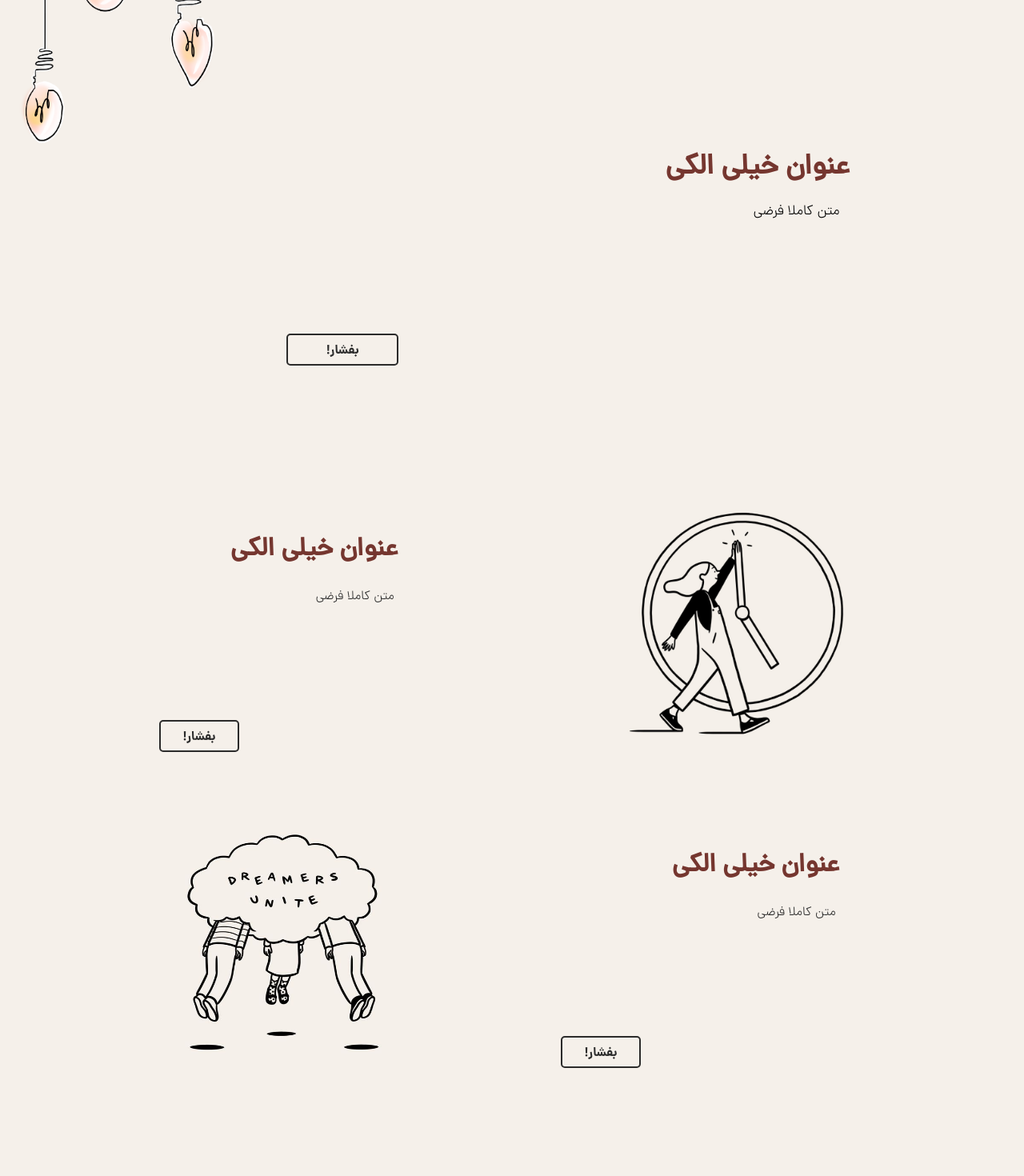
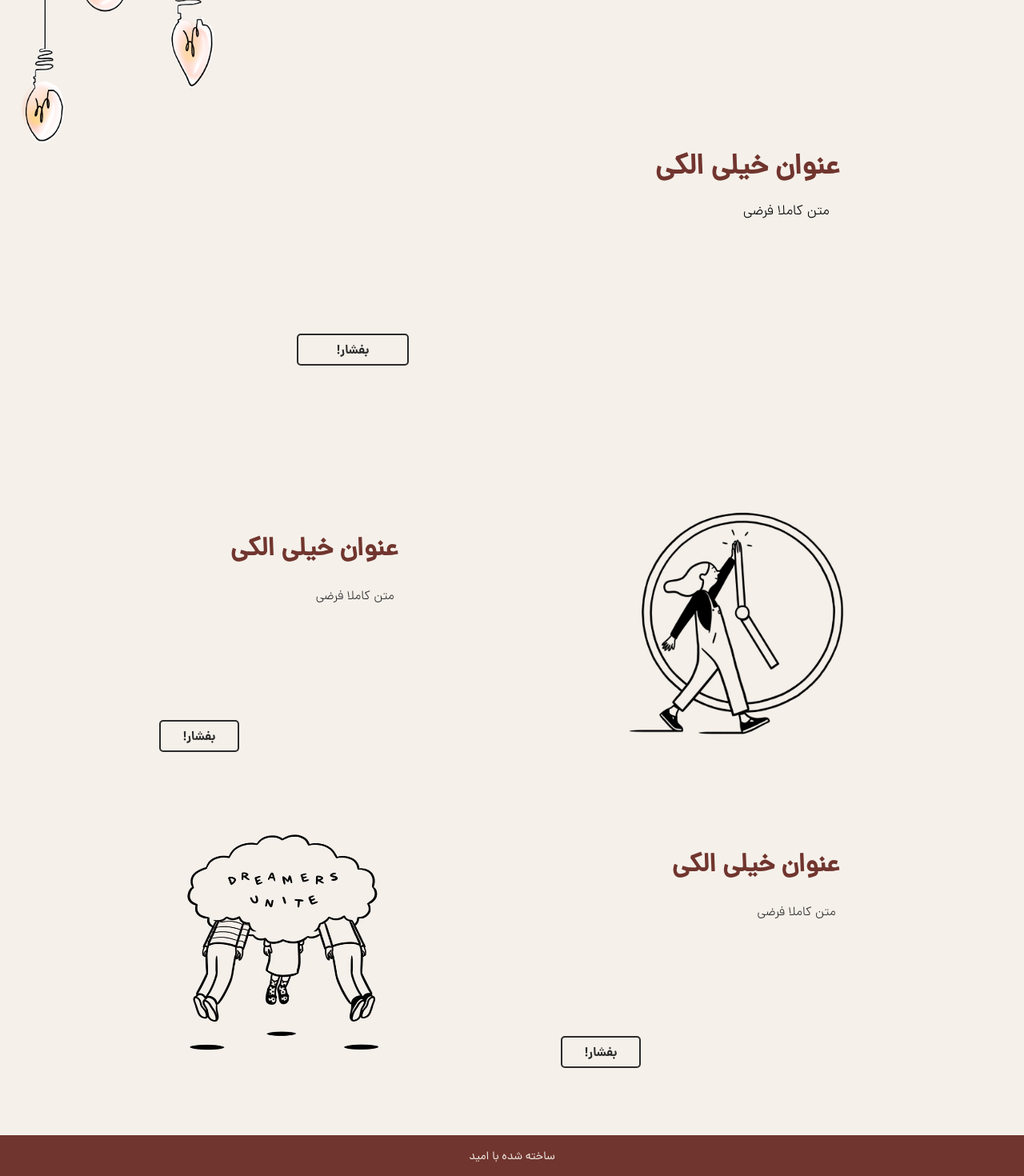
Before and after one commit to themaddie/butterfly-project, a React (Create React App) app in the folder butterfly/: page / in a window 1280 px wide. Shown: the part 212-1682 px from the top of the page at 80% size. Before the commit the page ends 1580 px from the top, so only its background shows below. Built offline with nearby package versions, Linux system fonts and the light colour scheme.

Commit message:
Fix some details

```diff
--- /dev/null
+++ b/butterfly/src/Components/Footer.js
@@ -0,0 +1,13 @@
+import React from 'react';
+// Styles
+import Style from '../Styles/Footer.module.css';
+
+const Footer = () => {
+    return (
+        <div className={Style.container}>
+            <p>ساخته شده با امید</p>
+        </div>
+    );
+};
+
+export default Footer;
--- a/butterfly/src/Components/Landing.js
+++ b/butterfly/src/Components/Landing.js
@@ -1,19 +1,19 @@
 import React from 'react';
-// Styles
-import Style from '../Styles/Landing.module.css';
 // Components
 import Header from './Header';
 import Torabiika from './Torabiika';
 import Plot from './Plot';
 import Bazinga from './Bazinga';
+import Footer from './Footer';
 
 const Landing = () => {
     return (
-        <div className={Style.container}>
+        <div>
             <Header />
             <Torabiika />
             <Plot />
             <Bazinga />
+            <Footer />
         </div>
     );
 };
--- a/butterfly/src/Styles/About.module.css
+++ b/butterfly/src/Styles/About.module.css
@@ -24,7 +24,7 @@
 }
 
 .navButton:hover {
-  color: #75362f;
+  color: #70352E;
 }
 
 .container main {
@@ -45,7 +45,7 @@
 
 .aboutTitle {
   font-size: 2.2rem;
-  color: #75362f;
+  color: #70352E;
   margin: 20% 25% 0 0;
   font-family: "Dana-Medium";
 }
--- a/butterfly/src/Styles/Bazinga.module.css
+++ b/butterfly/src/Styles/Bazinga.module.css
@@ -18,7 +18,7 @@
 }
 
 .bazingaTitle {
-  color: #75362f;
+  color: #70352E;
   font-size: 2rem;
   font-family: "Dana-Medium";
 }
@@ -51,5 +51,5 @@
 .bazingaBtn:hover {
   border: none;
   color: #f5f0ea;
-  background-color: #75362f;
+  background-color: #70352E;
 }
--- /dev/null
+++ b/butterfly/src/Styles/Footer.module.css
@@ -0,0 +1,10 @@
+.container {
+    width: 100%;
+    height: 50px;
+    margin-top: 4%;
+    padding-top: 1px;
+    color: #f5f0ea;
+    font-size: 0.9rem;
+    text-align: center;
+    background-color: #70352E;
+}
--- a/butterfly/src/Styles/Header.module.css
+++ b/butterfly/src/Styles/Header.module.css
@@ -32,5 +32,5 @@
 }
 
 .navButton:hover {
-  color: #75362f;
+  color: #70352E;
 }
--- a/butterfly/src/Styles/Plot.module.css
+++ b/butterfly/src/Styles/Plot.module.css
@@ -18,7 +18,7 @@
 }
 
 .plotTitle {
-  color: #75362f;
+  color: #70352E;
   font-size: 2rem;
   font-family: "Dana-Medium";
 }
@@ -51,5 +51,5 @@
 .plotBtn:hover {
   border: none;
   color: #f5f0ea;
-  background-color: #75362f;
+  background-color: #70352E;
 }
--- a/butterfly/src/Styles/Torabiika.module.css
+++ b/butterfly/src/Styles/Torabiika.module.css
@@ -5,15 +5,15 @@
 }
 
 .torabiikaTitle {
-  margin: 0 17%;
-  color: #75362f;
+  margin: 0 18%;
+  color: #70352E;
   font-size: 2.2rem;
   font-family: "Dana-Medium";
 }
 
 .torabiikaDes {
   height: 150px;
-  margin: 15px 18%;
+  margin: 15px 19%;
   font-size: 1.1rem;
   font-family: "Dana-Light";
 }
@@ -24,7 +24,7 @@
   height: 40px;
   cursor: pointer;
   color: #2b2b2b;
-  margin-left: 28%;
+  margin-left: 29%;
   padding-top: 7px;
   border-radius: 5px;
   text-align: center;
@@ -38,5 +38,5 @@
 .torabiikaBtn:hover {
   border: none;
   color: #f5f0ea;
-  background-color: #75362f;
+  background-color: #70352E;
 }
```
Also changed, not shown: butterfly/src/Images/headerLine.png, butterfly/src/Styles/Landing.module.css (deleted).
